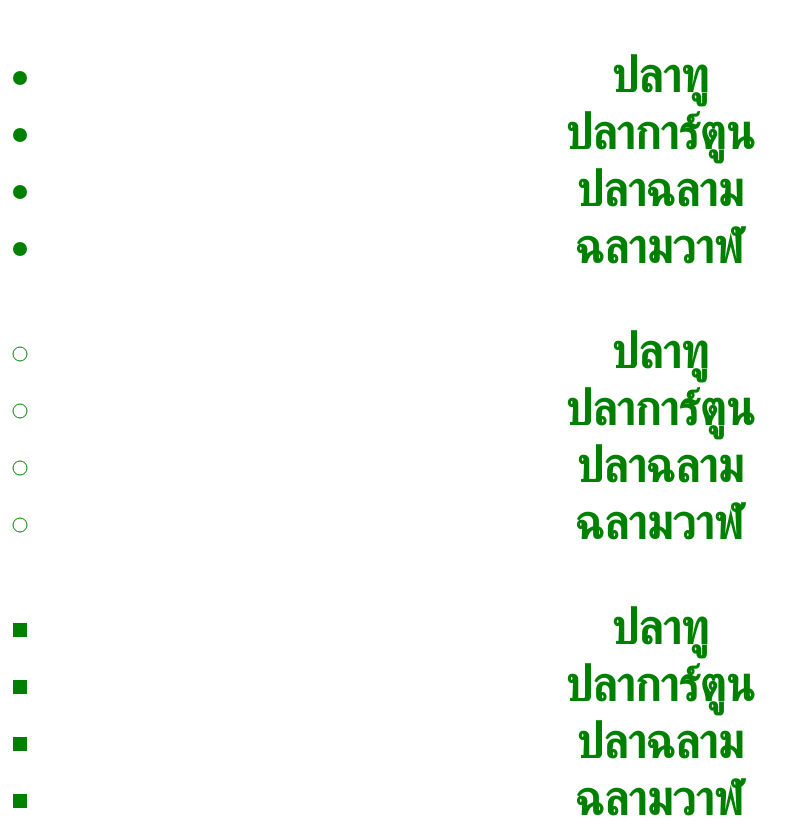
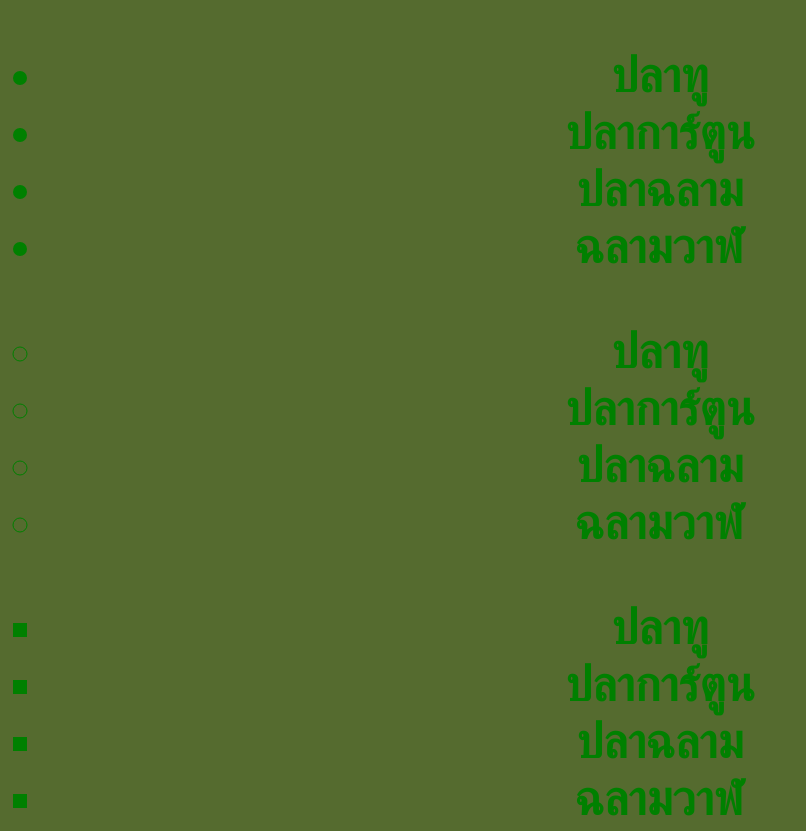
Before and after one commit to 40829-prog/Nawat, a plain HTML site: page index.html in a window 1280 px wide. Shown: the top 831 px of the page, without its empty margins (0-806 px from the left). Drawn offline with Linux system fonts and the light colour scheme.

Commit message:
Update index.html

```diff
--- a/index.html
+++ b/index.html
@@ -4,7 +4,7 @@
 <title>work4 html lists</title>
 <meta charset="utf-8">
 </head>
-<bodybody style="background-color:#556b2f;color:#eee;">
+<body style="background-color:#556b2f;color:#eee;">
 <h1 style="color:green;text-align:center;font-
 family:Elephant;font-size:300%;background-color:Mindaro">
 <ul>
```
